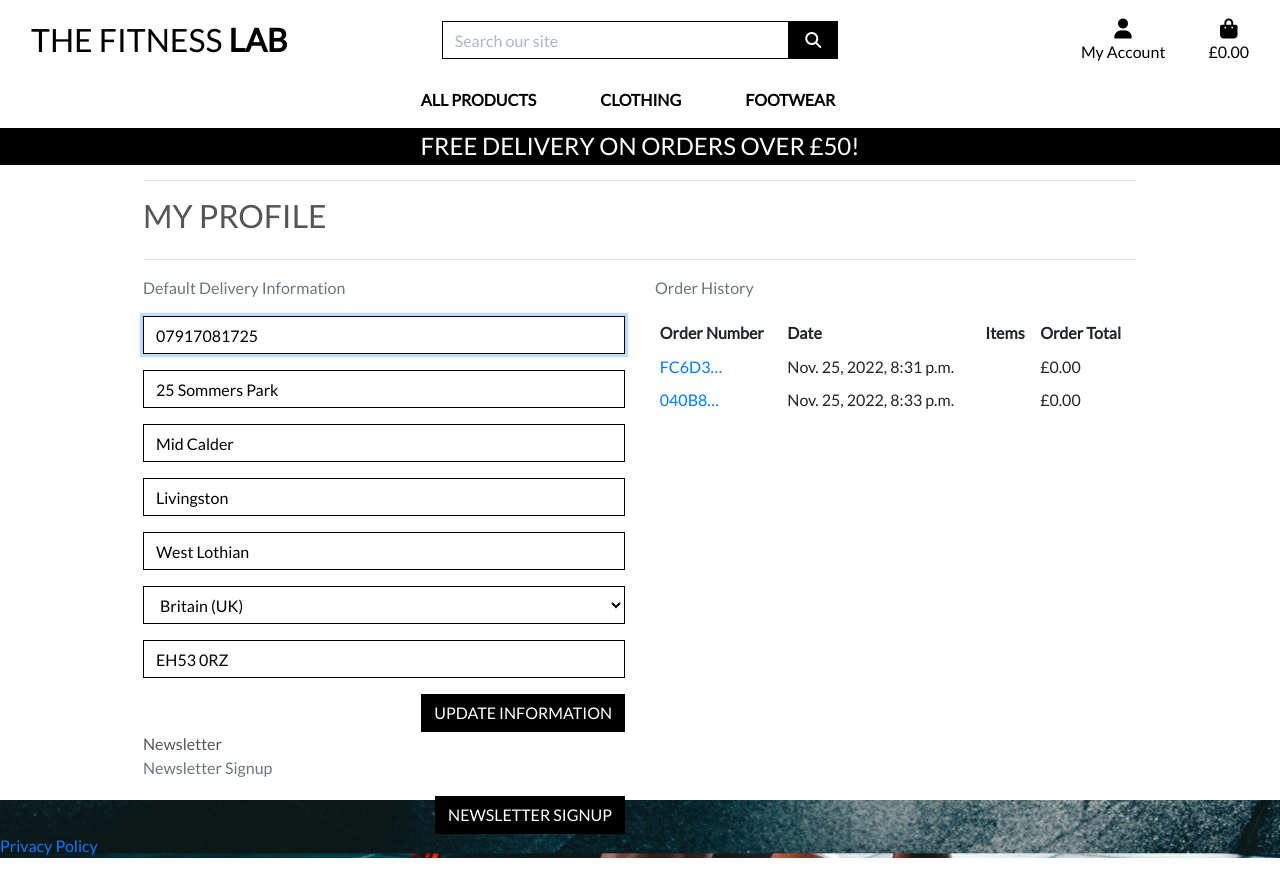
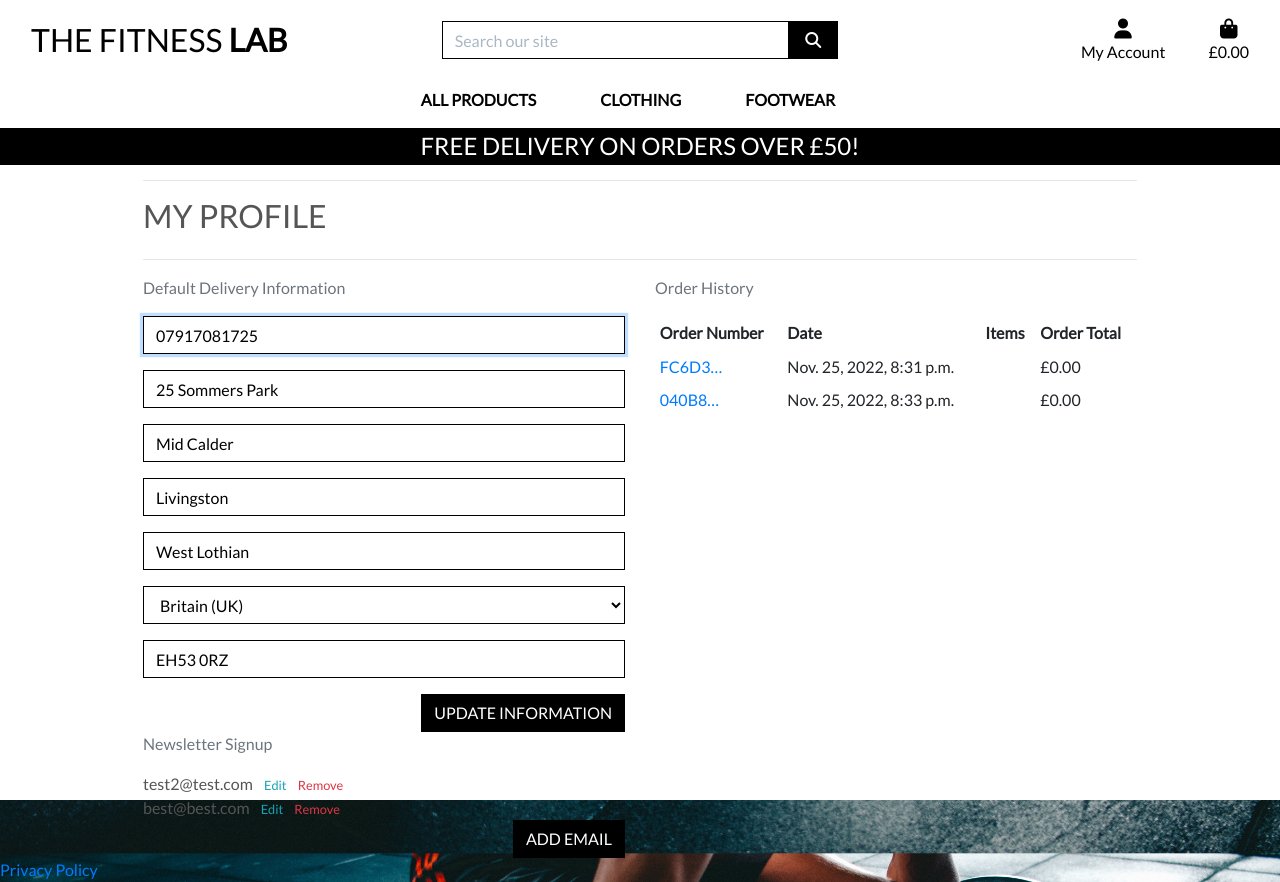
Before and after one commit to Code-Institute-Submissions/bens6477-the-fitness-lab_JanResub, a Django app: page /profile/ in a window 1280 px wide. Before the commit the page ends 858 px from the top, so only its background shows below. Run offline with Django 3.2, Linux system fonts and the light colour scheme; a user stored in the database is signed in; data comes from the database, SQL or seed files in the repository; both versions use the stored data as it was after the commit; some libraries are stand-ins or nearby versions.

Commit message:
Added edit newsletter functionality to individuall emails

```diff
--- a/profiles/models.py
+++ b/profiles/models.py
@@ -47,7 +47,8 @@ class Newsletter(models.Model):
 
     user = models.ForeignKey(User, on_delete=models.CASCADE,
                              related_name='newsletter_user')
-    email = models.EmailField(max_length=254, null=False, blank=False)
+    email = models.EmailField(max_length=254, unique=True,
+                              null=False, blank=False)
     is_registered = models.BooleanField(default=False, null=True, blank=True)
 
     def __str__(self):
--- a/profiles/templates/profiles/newsletter.html
+++ b/profiles/templates/profiles/newsletter.html
@@ -16,7 +16,6 @@
 {% block content %}
     <div class="overlay"></div>
     <div class="container">
-        {% for nl in newsletter %}
         <div class="row">
             <div class="col-12 col-lg-6">
                 Newsletter
@@ -31,7 +30,6 @@
                 {{ newsletter.user }}
             </div>
         </div>
-        {% endfor %}
     </div>
 {% endblock %}
 
--- a/profiles/templates/profiles/profile.html
+++ b/profiles/templates/profiles/profile.html
@@ -76,9 +76,17 @@
         </div>
         <div class="row">
             <div class="col-12 col-lg-6">
-                Newsletter
                 <p class="text-muted">Newsletter Signup</p>
-                <a href="{% url 'add_newsletter' %}" class="btn btn-black rounded-0 text-uppercase float-right">Newsletter Signup</a>
+                {% for newsletter in newsletters %}
+                <div class="row">
+                    <div class="col-12 col-lg-6">
+                        <span class="mr-2">{{ newsletter.email }}</span>
+                        <a href="{% url 'edit_newsletter' newsletter.id %}" class="update-link text-info mr-2"><small>Edit</small></a>
+                        <a class="remove-item text-danger"><small>Remove</small></a>
+                    </div>
+                </div>
+                {% endfor %}
+                <a href="{% url 'add_newsletter' %}" class="btn btn-black rounded-0 text-uppercase float-right">Add Email</a>
             </div>
         </div>
     </div>
--- a/profiles/urls.py
+++ b/profiles/urls.py
@@ -7,4 +7,6 @@ urlpatterns = [
          views.order_history,
          name='order_history'),
     path('newsletter/add/', views.add_newsletter, name='add_newsletter'),
+    path('newsletter/edit/<int:newsletter_id>/', views.edit_newsletter,
+         name='edit_newsletter'),
 ]
--- a/profiles/views.py
+++ b/profiles/views.py
@@ -12,6 +12,7 @@ from checkout.models import Order
 def profile(request):
     """ Display the user's profile. """
     profile = get_object_or_404(UserProfile, user=request.user)
+    newsletters = Newsletter.objects.all().filter(user=request.user)
 
     if request.method == 'POST':
         form = UserProfileForm(request.POST, instance=profile)
@@ -30,6 +31,7 @@ def profile(request):
     context = {
         'form': form,
         'orders': orders,
+        'newsletters': newsletters,
         'on_profile_page': True
     }
 
@@ -39,36 +41,20 @@ def profile(request):
 @login_required
 def add_newsletter(request):
     """ Display the user's newsletter page. """
-    try:
-        newsletter = Newsletter.objects.all().filter(user=request.user)
-        print('newsletter')
-        print(newsletter)
-    except Exception:
-        newsletter = Newsletter(user=request.user)
-        newsletter.save()
+    newsletter = Newsletter(user=request.user)
 
-    newsletter = Newsletter.objects.all().filter(user=request.user)
-    print('newsletter 2')
-    print(newsletter)
-    print(newsletter.count())
-
-    # newsletter = get_object_or_404(Newsletter, user=request.user)
-    profile = get_object_or_404(UserProfile, user=request.user)
-
-    for nl in newsletter:
-        print('for')
-        if request.method == 'POST':
-            print('POST')
-            form = NewsletterForm(request.POST, request.FILES, instance=nl)
-            if form.is_valid():
-                form.save()
-                messages.success(request, 'Newsletter updated successfully')
-            else:
-                messages.error(request,
-                            ('Update failed. Please ensure the form is valid.'))
+    if request.method == 'POST':
+        print('POST')
+        form = NewsletterForm(request.POST, request.FILES, instance=newsletter)
+        if form.is_valid():
+            form.save()
+            messages.success(request, 'Newsletter updated successfully')
         else:
-            print('not POST')
-            form = NewsletterForm(instance=nl)
+            messages.error(request,
+                        ('Update failed. Please ensure the form is valid.'))
+    else:
+        print('not POST')
+        form = NewsletterForm(instance=newsletter)
 
     template = 'profiles/newsletter.html'
     context = {
@@ -76,6 +62,37 @@ def add_newsletter(request):
         'newsletter': newsletter,
     }
 
+    return render(request, template, context)
+
+
+@login_required
+def edit_newsletter(request, newsletter_id):
+    """ Display the user's newsletter page. """
+    newsletter = Newsletter.objects.get(pk=newsletter_id)
+    print('newsletter 2')
+    print(newsletter)
+
+    if request.method == 'POST':
+        print('POST')
+        form = NewsletterForm(request.POST, request.FILES, instance=newsletter)
+        if form.is_valid():
+            form.save()
+            messages.success(request, 'Newsletter updated successfully')
+        else:
+            messages.error(request,
+                        ('Update failed. Please ensure the form is valid.'))
+    else:
+        print('not POST')
+        form = NewsletterForm(instance=newsletter)
+        print('after form')
+
+    template = 'profiles/newsletter.html'
+    context = {
+        'form': form,
+        'newsletter': newsletter,
+    }
+
+    print('before return')
     return render(request, template, context)
 
 
```
Also changed, not shown: db.sqlite3, profiles/migrations/0007_alter_newsletter_email.py (added).
